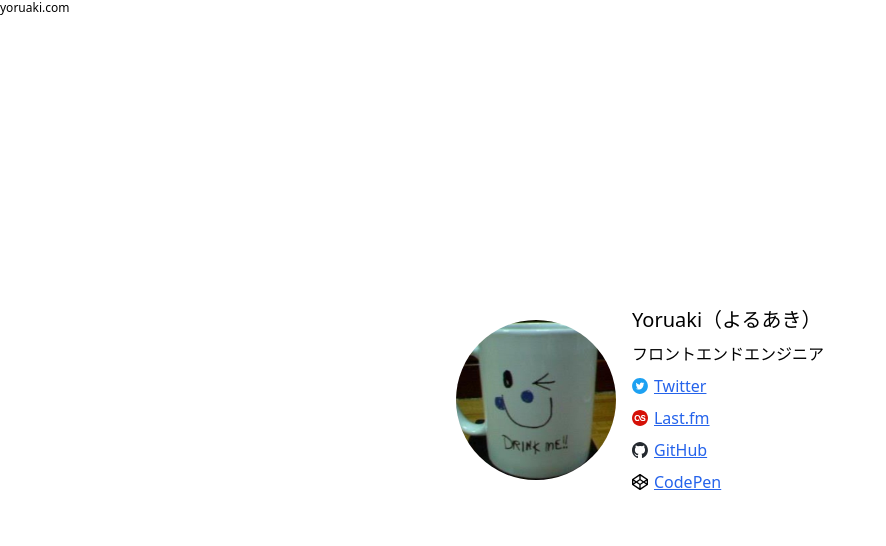
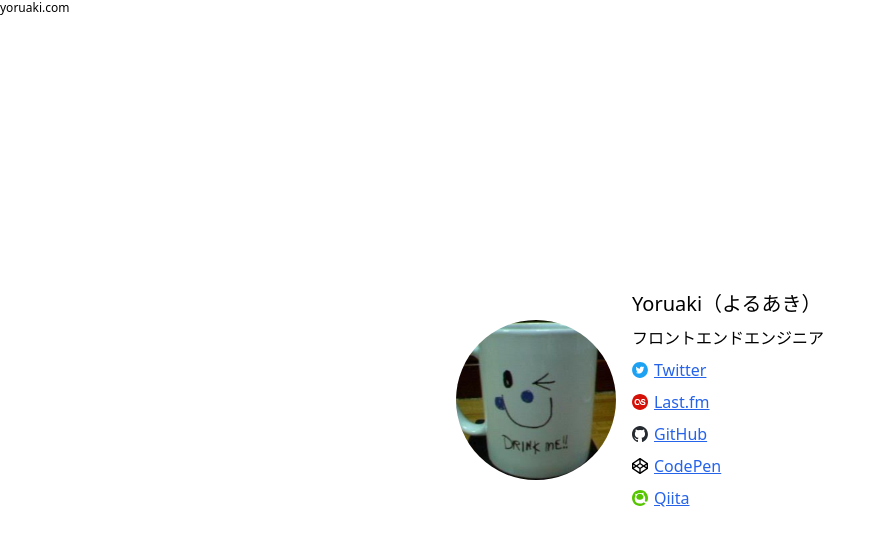
Before and after one commit to yoruaki/yoruaki, a plain HTML site: page index.html in a window 1280 px wide. Shown: the whole page, without its empty margins (0-886 px from the left). Drawn offline with Linux system fonts and the light colour scheme.

Commit message:
fix(links): Add link to Qiita

```diff
--- a/index.html
+++ b/index.html
@@ -50,6 +50,13 @@
                                 class="flex w-fit items-center gap-x-1.5 text-blue-600 underline hover:no-underline"
                             ><img src="./assets/img/codepen.svg" alt="" class="h-4 w-4">CodePen</a>
                         </li>
+                        <li>
+                            <a
+                                href="https://qiita.com/yoruaki"
+                                target="_blank"
+                                class="flex w-fit items-center gap-x-1.5 text-blue-600 underline hover:no-underline"
+                            ><img src="./assets/img/qiita.svg" alt="" class="h-4 w-4">Qiita</a>
+                        </li>
                     </ul>
                 </dd>
             </dl>
```
Also changed, not shown: assets/img/qiita.svg (added).
